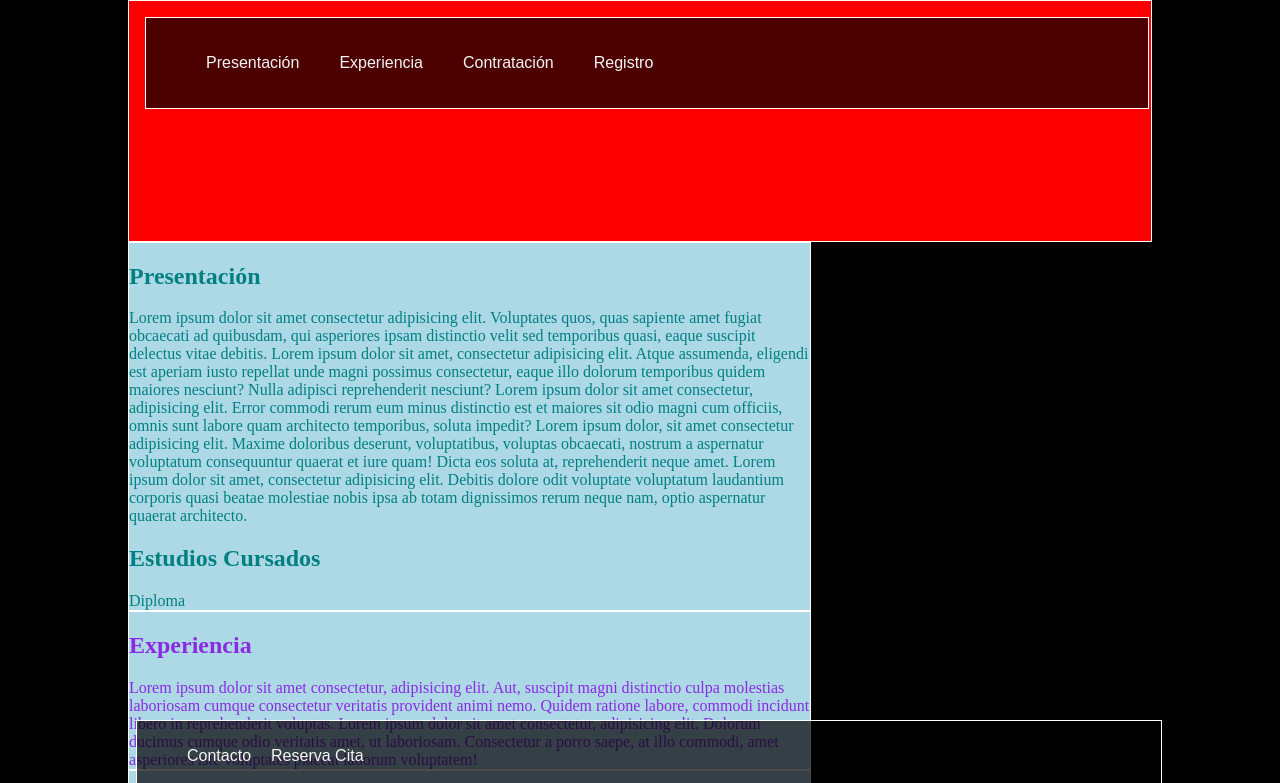
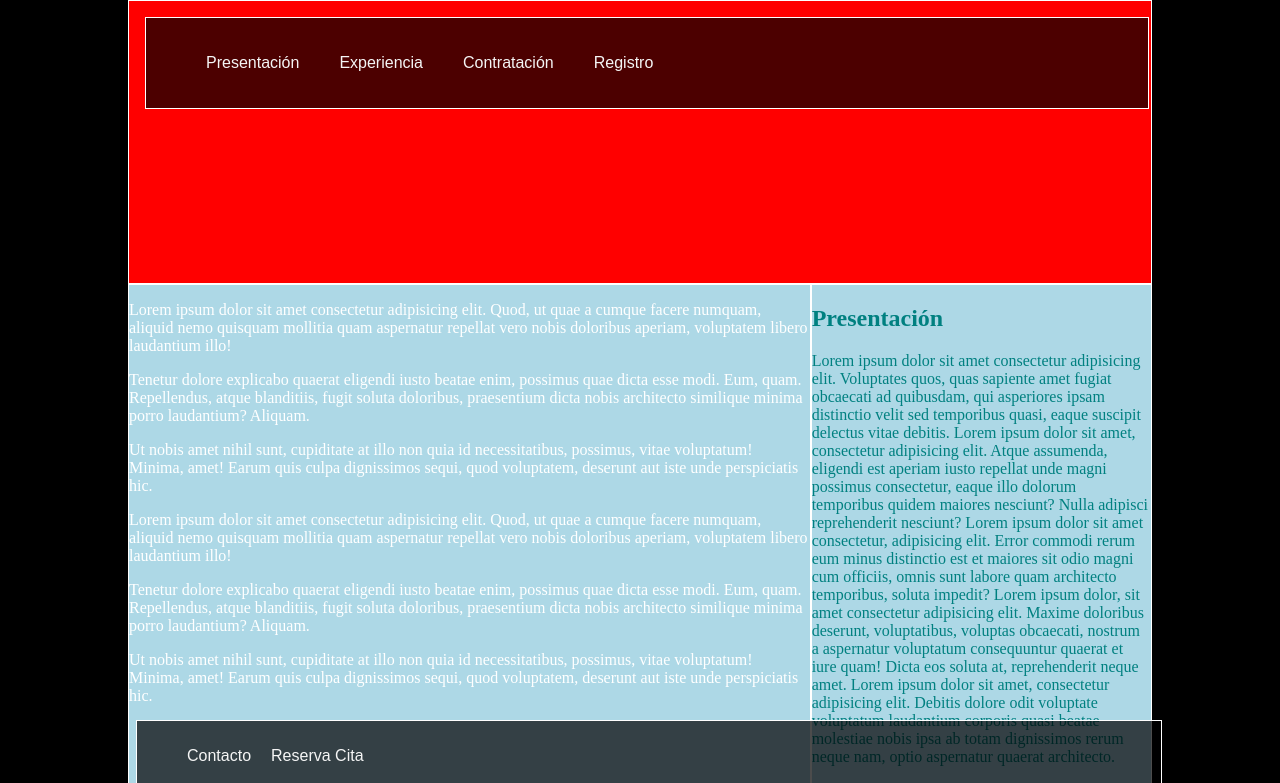
Before and after one commit to Narnei/webLM, a plain HTML site: page index.html in a window 1280 px wide. Shown: the top 783 px of the page. Drawn offline with Linux system fonts and the light colour scheme.

Commit message:
Update estilo.css

```diff
--- a/estilo.css
+++ b/estilo.css
@@ -7,10 +7,10 @@ body{
     grid-template-rows: 1fr 1fr 1fr 1fr 1fr 1fr;
     grid-template-areas:
     "my-header my-header my-header"
-    "paginas paginas presentacion"
-    "paginas paginas presentacion"
-    "paginas paginas experiencia"
-    "paginas paginas experiencia"
+    "main main main"
+    "main main main"
+    "main main main"
+    "main main main"
     "my-footer my-footer my-footer"
     ;
 
@@ -30,9 +30,6 @@ body{
     font-size: 16px;
     color: whitesmoke;
     margin: 10px;
-
-
-
 
   }
   nav ul li a{
@@ -72,6 +69,9 @@ body{
     grid-area: experiencia;
     color: blueviolet;
   }
+  #paginas{
+    grid-area: my-pages;
+  }
 
   footer{
     grid-area: my-footer;
@@ -93,8 +93,6 @@ body{
 
     padding: 10px;
     text-align: center;
-
-
   }
   footer ul li:hover{
     background-color: #eca023;
@@ -104,12 +102,21 @@ body{
 
   }
   main{
-
-    grid-area: paginas;
+    display: grid;
+    grid-area: main;
+    grid-template-columns: 1fr 1fr 1fr;
+    grid-template-rows: 1fr 1fr 1fr 1fr;
+    grid-template-areas:
+    "my-pages my-pages presentacion"
+    "my-pages my-pages presentacion"
+    "my-pages my-pages experiencia"
+    "my-pages my-pages experiencia"
+    ;
   }
   section{
       background-color: lightblue;
       border: 1px solid white;
+
   }
 
   body{
```
